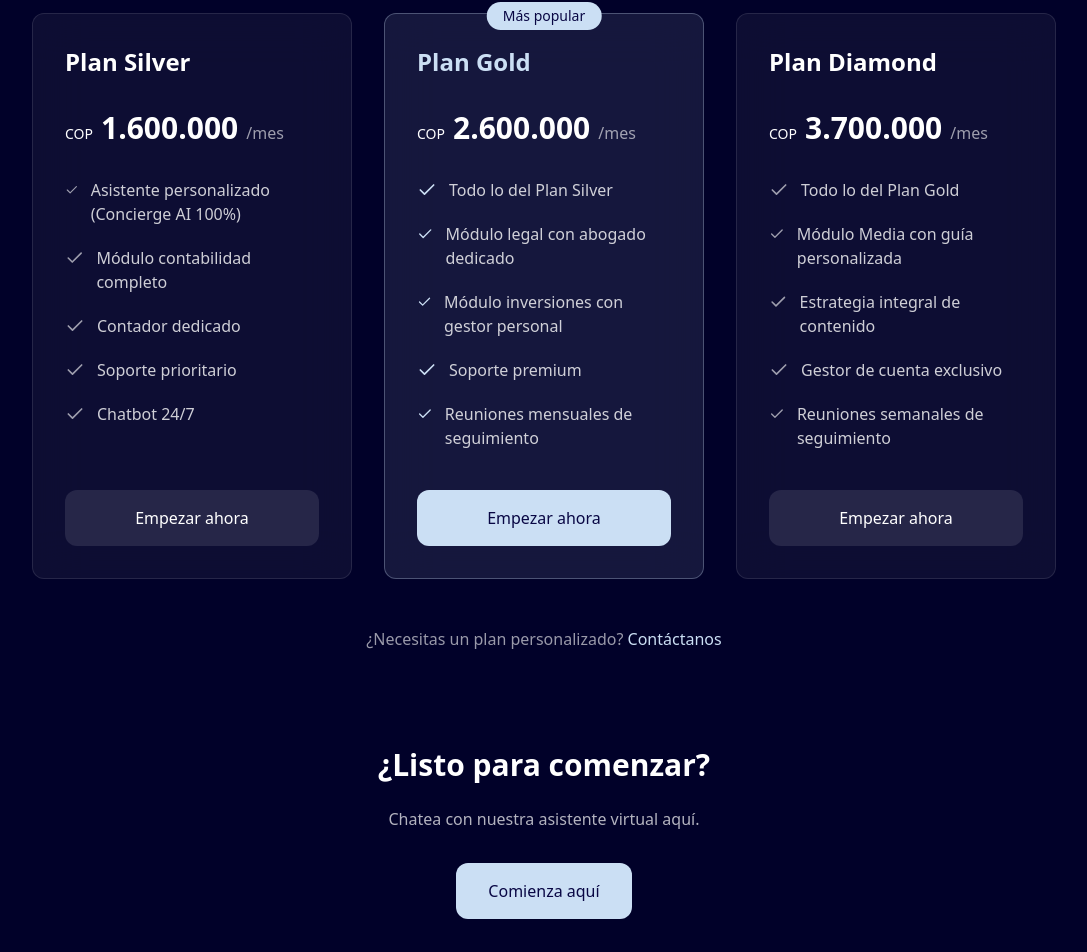
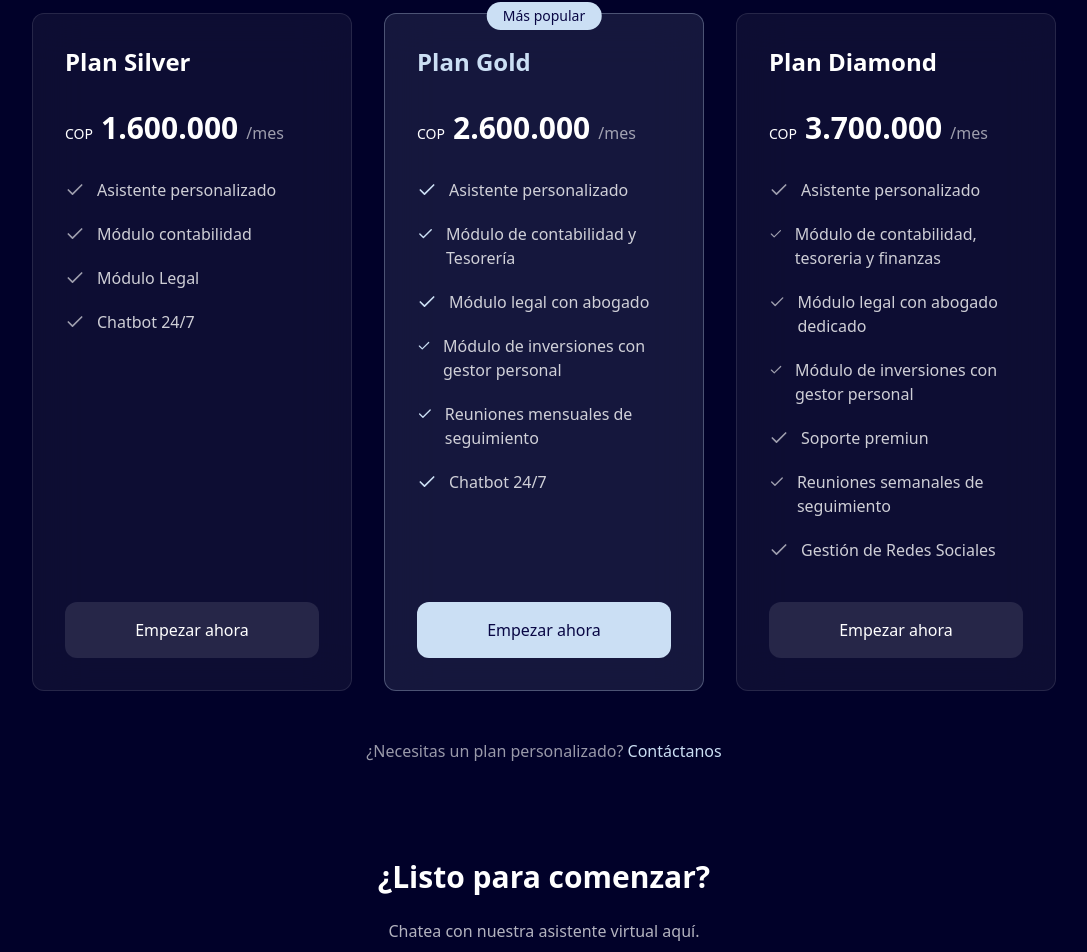
Before and after one commit to sebasduquee/Spectra-Web, a React (Vite) app: page / in a window 1280 px wide. Shown: the part 4317-5269 px from the top of the page, without its empty margins (96-1183 px from the left). Built offline with nearby package versions, Linux system fonts and the light colour scheme; no server answers.

Commit message:
Update PricingSection.jsx

```diff
--- a/src/components/landing/PricingSection.jsx
+++ b/src/components/landing/PricingSection.jsx
@@ -77,10 +77,9 @@ const PricingSection = () => {
       name: "Plan Silver",
       price: 1600000,
       features: [
-        "Asistente personalizado (Concierge AI 100%)",
-        "Módulo contabilidad completo",
-        "Contador dedicado",
-        "Soporte prioritario",
+        "Asistente personalizado",
+        "Módulo contabilidad",
+        "Módulo Legal",
         "Chatbot 24/7"
       ]
     },
@@ -88,11 +87,12 @@ const PricingSection = () => {
       name: "Plan Gold",
       price: 2600000,
       features: [
-        "Todo lo del Plan Silver",
-        "Módulo legal con abogado dedicado",
-        "Módulo inversiones con gestor personal",
-        "Soporte premium",
-        "Reuniones mensuales de seguimiento"
+        "Asistente personalizado",
+        "Módulo de contabilidad  y Tesorería",
+        "Módulo legal con abogado",
+        "Módulo de inversiones con gestor personal",
+        "Reuniones mensuales de seguimiento",
+        "Chatbot 24/7"
       ],
       isPopular: true
     },
@@ -100,11 +100,13 @@ const PricingSection = () => {
       name: "Plan Diamond",
       price: 3700000,
       features: [
-        "Todo lo del Plan Gold",
-        "Módulo Media con guía personalizada",
-        "Estrategia integral de contenido",
-        "Gestor de cuenta exclusivo",
-        "Reuniones semanales de seguimiento"
+        "Asistente personalizado",
+        "Módulo de contabilidad, tesoreria y finanzas",
+        "Módulo legal con abogado dedicado",
+        "Módulo de inversiones con gestor personal",
+        "Soporte premiun",
+        "Reuniones semanales de seguimiento",
+        "Gestión de Redes Sociales"
       ]
     }
   ];
```
